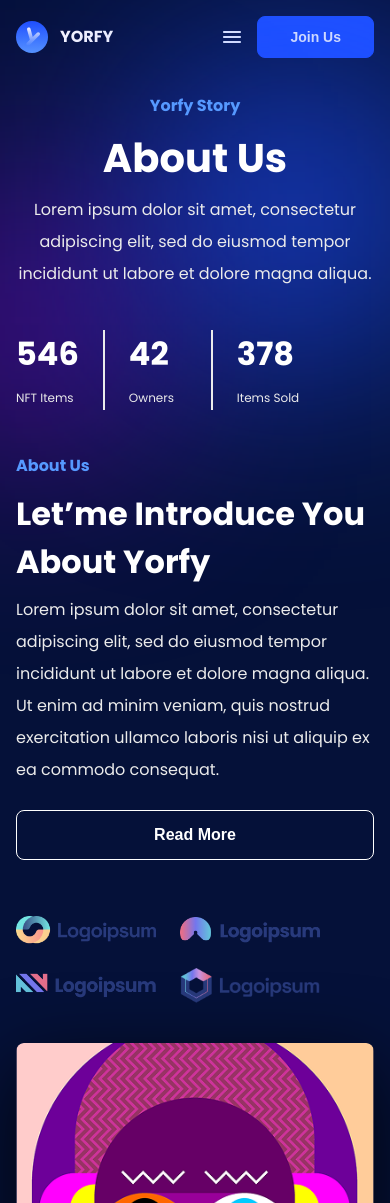
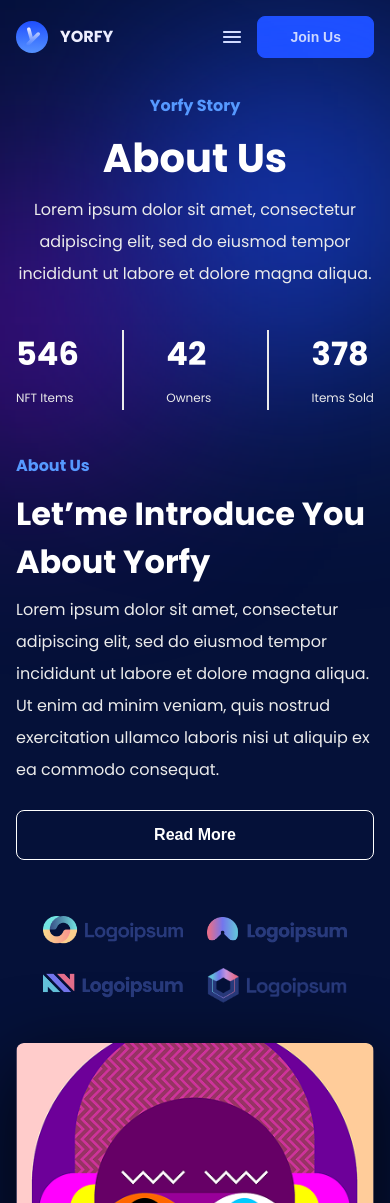
Before and after one commit to sayaliakbar/nft-portfolio-ui, a React (Vite) app: page /aboutus in a window 390 px wide. Shown: the top 1203 px of the page. Built offline with nearby package versions, Linux system fonts and the light colour scheme.

Commit message:
Update hero.css to center align hero content and adjust milestone layout

```diff
--- a/src/containers/About/Hero/hero.css
+++ b/src/containers/About/Hero/hero.css
@@ -129,7 +129,12 @@
         flex: 1 1 100%;
         flex-wrap: wrap;
         gap: 1.5rem;
-        justify-content: start;
+        justify-content: center;
+    }
+
+    .yorfy__aboutUs-hero__milestones {
+        justify-content: space-between;
+        margin-right: 0;
     }
 
 }
```
